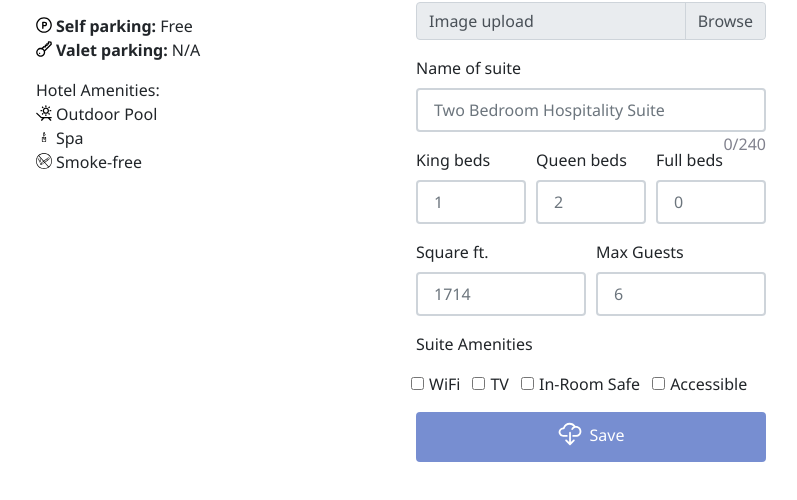
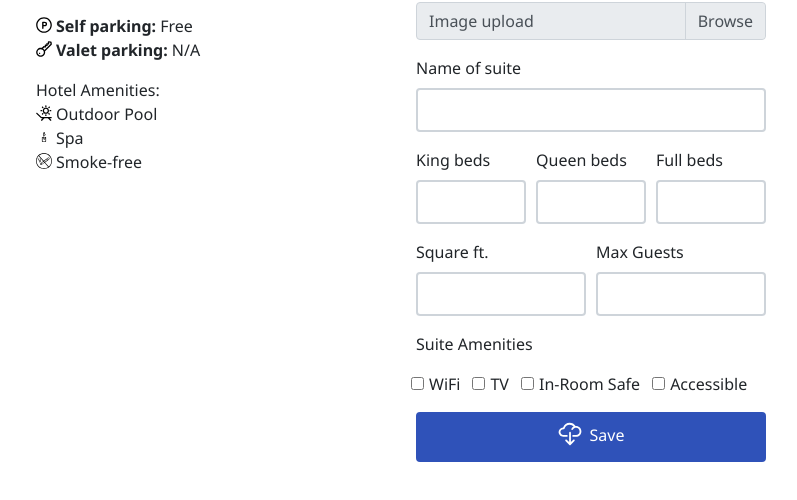
Before and after one commit to jysfc/suite-project-mpa, a React (Create React App) app: page /edit-suite in a window 1280 px wide. Shown: the part 194-694 px from the top of the page, without its empty margins (239-1036 px from the left). Built offline with nearby package versions, Linux system fonts and the light colour scheme.

Commit message:
refactor edit props and suite input

```diff
--- a/src/components/ui/SuiteInput.js
+++ b/src/components/ui/SuiteInput.js
@@ -4,8 +4,8 @@ import SaveIcon from "../../icons/save.svg";
 import suites from "../../data/suites";
 import classnames from "classnames";
 import {
-   checkIsOver,
-   MAX_CARD_CHARS,
+   // checkIsOver,
+   // MAX_CARD_CHARS,
    safelyParseJson,
 } from "../../utils/helpers";
 import axios from "axios";
@@ -17,56 +17,57 @@ class SuiteInput extends React.Component {
    constructor(props) {
       super(props);
       this.state = {
-         inputSuite: "",
+         title: "",
          totalKingBed: "",
          totalQueenBed: "",
          totalFullBed: "",
-         measurementOfSqFt: "",
+         squareFt: "",
          maxGuest: "",
          hasWifi: false,
          hasTv: false,
-         hasInRoomSafe: false,
+         hasSafe: false,
          isAccessible: false,
       };
    }
 
-   checkHasInvalidCharCount() {
-      if (
-         this.state.inputSuite.length > MAX_CARD_CHARS ||
-         this.state.inputSuite.length === 0
-      ) {
-         return true;
-      } else return false;
-   }
+   // checkHasInvalidCharCount() {
+   //    if (
+   //       this.props.property.suites.title.length > MAX_CARD_CHARS ||
+   //       this.props.property.suites.title.length === 0
+   //    ) {
+   //       return true;
+   //    } else return false;
+   // }
 
    // setInputSuite(e) {
    //    this.setState({ inputSuite: e.target.value });
    // }
    updateSuiteInput(e) {
       let value = e.target.value;
-      if (value === "true" || value === "false") {
+      if (value === Boolean && value === Number(value)) {
          value = safelyParseJson(value); // "true" will be into true str to boolean
       }
-      this.setState({ [e.target.name]: value }); // set state based off target name
-      // eslint-disable-next-line
-      if (value == Number(value)) {
-         value = safelyParseJson(value); // "4" will turn into 4 str to num
-      }
-      this.setState({ [e.target.name]: value }); // set state based off target name
+      // this.setState({ [e.target.name]: value }); // set state based off target name
+      const payload = {
+         ...this.props.property,
+         [e.target.name]: value,
+      };
+      this.props.dispatch({
+         type: actions.UPDATE_EDITABLE_PROPERTY,
+         payload: payload,
+      });
    }
 
    saveUpdateSuiteInput() {
       // mimic API response:
       axios
          .get(
-            "https://raw.githubusercontent.com/jysfc/suite-project-mpa/main/src/data/users.json"
+            "https://raw.githubusercontent.com/jysfc/suite-project-mpa/main/src/data/current-user.json"
          )
          .then((res) => {
             // handle success
-            const currentUser = res.data;
-            console.log(currentUser);
             this.props.dispatch({
-               type: actions.UPDATE_CURRENT_USER,
+               type: actions.UPDATE_EDITABLE_PROPERTY,
                payload: res.data,
             });
          })
@@ -104,68 +105,64 @@ class SuiteInput extends React.Component {
                </div>
                {/* <!--NAME & BEDROOMS--> */}
                <div className="form-group">
-                  <label htmlFor="inputSuite">Name of suite</label>
+                  <label htmlFor="title">Name of suite</label>
                   <input
                      type="text"
                      className="form-control"
-                     id="inputSuite"
-                     placeholder={suite.title}
-                     defaultValue={this.state.inputSuite}
-                     name="inputSuite"
+                     id="title"
+                     defaultValue={this.props.editableSuite.title}
+                     name="title"
                      onChange={(e) => this.updateSuiteInput(e)}
                   />
                </div>
-               <p
+               {/* <p
                   className="float-right my-n4 text-muted d-flex ml-4"
                   id="suite-characters"
                >
                   <span
                      className={classnames({
                         "text-danger": checkIsOver(
-                           this.state.inputSuite,
+                           this.props.property.suites.title,
                            MAX_CARD_CHARS
                         ),
                      })}
                   >
-                     {this.state.inputSuite.length}/{MAX_CARD_CHARS}
+                     {this.props.property.suites.title.length}/{MAX_CARD_CHARS}
                   </span>
-               </p>
+               </p> */}
 
                {/* <!--ROW OF BEDS--> */}
                <div className="form-row">
                   <div className="form-group col-4">
-                     <label htmlFor="inputKingBed">King beds</label>
+                     <label htmlFor="totalKingBed">King beds</label>
                      <input
                         type="text"
                         className="form-control"
-                        id="inputKingBed"
-                        placeholder="1"
+                        id="totalKingBed"
                         name="totalKingBed"
-                        defaultValue={this.state.totalKingBed}
+                        defaultValue={this.props.editableSuite.totalKingBed}
                         onChange={(e) => this.updateSuiteInput(e)}
                      />
                   </div>
                   <div className="form-group col-4">
-                     <label htmlFor="inputQueenBed">Queen beds</label>
+                     <label htmlFor="totalQueenBed">Queen beds</label>
                      <input
                         type="text"
                         className="form-control"
-                        id="inputQueenBed"
-                        placeholder="2"
+                        id="totalQueenBed"
                         name="totalQueenBed"
-                        defaultValue={this.state.totalQueenBed}
+                        defaultValue={this.props.editableSuite.totalQueenBed}
                         onChange={(e) => this.updateSuiteInput(e)}
                      />
                   </div>
                   <div className="form-group col-4">
-                     <label htmlFor="inputFullBed">Full beds</label>
+                     <label htmlFor="totalFullBed">Full beds</label>
                      <input
                         type="text"
                         className="form-control"
-                        id="inputFullBed"
-                        placeholder="0"
+                        id="totalFullBed"
                         name="totalFullBed"
-                        defaultValue={this.state.totalFullBed}
+                        defaultValue={this.props.editableSuite.totalFullBed}
                         onChange={(e) => this.updateSuiteInput(e)}
                      />
                   </div>
@@ -173,26 +170,24 @@ class SuiteInput extends React.Component {
                {/* <!--SQFT and MAX GST--> */}
                <div className="form-row">
                   <div className="form-group col-6">
-                     <label htmlFor="inputSqft">Square ft.</label>
+                     <label htmlFor="squareFt">Square ft.</label>
                      <input
                         type="text"
                         className="form-control"
-                        id="inputSqft"
-                        placeholder="1714"
-                        name="measurementOfSqFt"
-                        defaultValue={this.state.measurementOfSqFt}
+                        id="squareFt"
+                        name="squareFt"
+                        defaultValue={this.props.editableSuite.squareFt}
                         onChange={(e) => this.updateSuiteInput(e)}
                      />
                   </div>
                   <div className="form-group col-6">
-                     <label htmlFor="inputMaxGuest">Max Guests</label>
+                     <label htmlFor="maxGuest">Max Guests</label>
                      <input
                         type="text"
                         className="form-control"
-                        id="inputMaxGuest"
-                        placeholder="6"
+                        id="maxGuest"
                         name="maxGuest"
-                        defaultValue={this.state.maxGuest}
+                        defaultValue={this.props.editableSuite.maxGuest}
                         onChange={(e) => this.updateSuiteInput(e)}
                      />
                   </div>
@@ -207,13 +202,13 @@ class SuiteInput extends React.Component {
                      <input
                         className="form-check-input"
                         type="checkbox"
-                        id="wifi"
-                        checked={this.state.hasWifi}
+                        id="hasWifi"
+                        checked={this.props.editableSuite.hasWifi}
                         name="hasWifi"
-                        defaultValue={!this.state.hasWifi}
+                        defaultValue={!this.props.editableSuite.hasWifi}
                         onChange={(e) => this.updateSuiteInput(e)}
                      />
-                     <label className="form-check-label" htmlFor="wifi">
+                     <label className="form-check-label" htmlFor="hasWifi">
                         WiFi
                      </label>
                   </div>
@@ -221,13 +216,13 @@ class SuiteInput extends React.Component {
                      <input
                         className="form-check-input"
                         type="checkbox"
-                        id="tv"
-                        checked={this.state.hasTv}
+                        id="hasTv"
+                        checked={this.props.editableSuite.hasTv}
                         name="hasTv"
-                        defaultValue={!this.state.hasTv}
+                        defaultValue={!this.props.editableSuite.hasTv}
                         onChange={(e) => this.updateSuiteInput(e)}
                      />
-                     <label className="form-check-label" htmlFor="tv">
+                     <label className="form-check-label" htmlFor="hasTv">
                         TV
                      </label>
                   </div>
@@ -235,13 +230,16 @@ class SuiteInput extends React.Component {
                      <input
                         className="form-check-input"
                         type="checkbox"
-                        id="inRoomSafe"
-                        checked={this.state.hasInRoomSafe}
+                        id="hasInRoomSafe"
+                        checked={this.props.editableSuite.hasInRoomSafe}
                         name="hasInRoomSafe"
-                        defaultValue={!this.state.hasInRoomSafe}
+                        defaultValue={!this.props.editableSuite.hasInRoomSafe}
                         onChange={(e) => this.updateSuiteInput(e)}
                      />
-                     <label className="form-check-label" htmlFor="inRoomSafe">
+                     <label
+                        className="form-check-label"
+                        htmlFor="hasInRoomSafe"
+                     >
                         In-Room Safe
                      </label>
                   </div>
@@ -249,13 +247,13 @@ class SuiteInput extends React.Component {
                      <input
                         className="form-check-input"
                         type="checkbox"
-                        id="accessible"
-                        checked={this.state.isAccessible}
+                        id="isAccessible"
+                        checked={this.props.editableSuite.isAccessible}
                         name="isAccessible"
-                        defaultValue={!this.state.isAccessible}
+                        defaultValue={!this.props.editableSuite.isAccessible}
                         onChange={(e) => this.updateSuiteInput(e)}
                      />
-                     <label className="form-check-label" htmlFor="accessible">
+                     <label className="form-check-label" htmlFor="isAccessible">
                         Accessible
                      </label>
                   </div>
@@ -264,7 +262,7 @@ class SuiteInput extends React.Component {
             <Link
                to="/select-property"
                className={classnames("btn btn-primary btn-block mb-4", {
-                  disabled: this.checkHasInvalidCharCount(),
+                  // disabled: this.checkHasInvalidCharCount(),
                })}
                style={{ width: "100%" }}
                id="save"
@@ -286,6 +284,8 @@ class SuiteInput extends React.Component {
    }
 }
 function mapStateToProps(state) {
-   return {};
+   return {
+      editableSuite: state.editableSuite,
+   };
 }
 export default connect(mapStateToProps)(SuiteInput);
```
Also changed, not shown: src/components/pages/EditProperty.js (+13 -42 lines), src/components/ui/SuiteAvail.js (deleted, +0 -73 lines).
